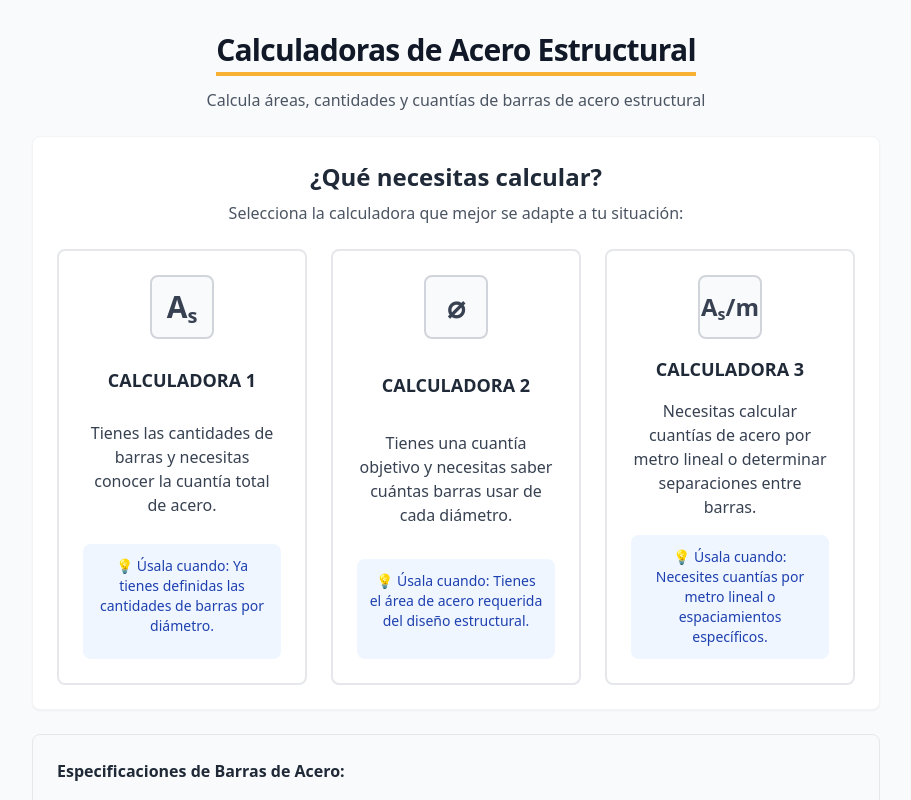
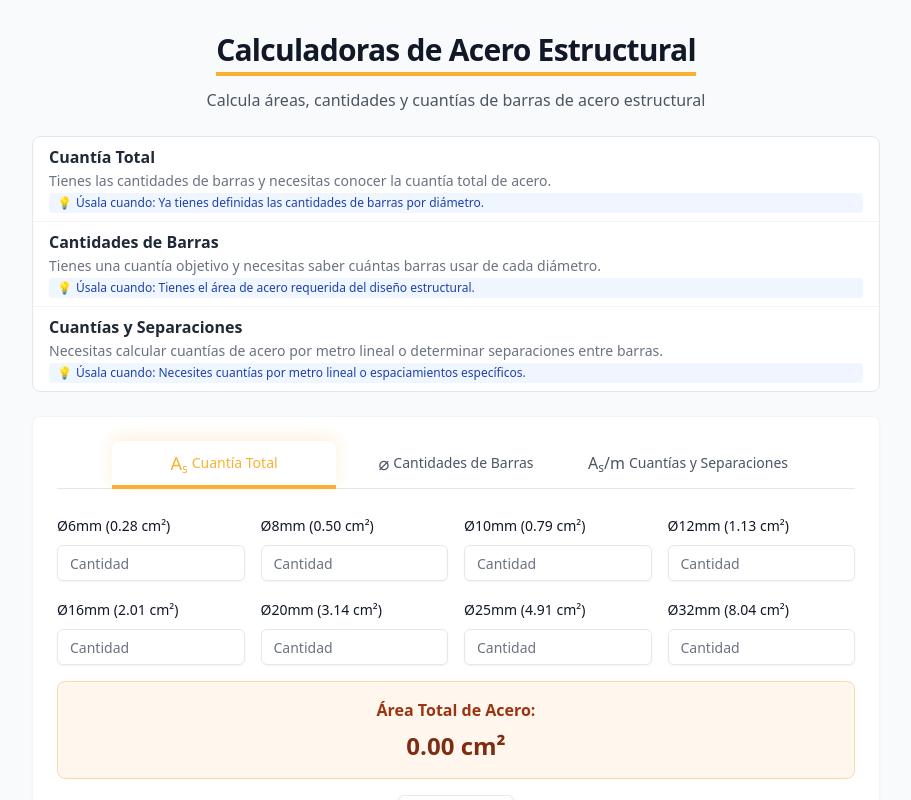
Before and after one commit to Gauss137/balasto-calculator, a Next.js app in the folder calculadoras/: page /steel-calculator in a window 1280 px wide. Shown: the top 800 px of the page, without its empty margins (184-1095 px from the left). Built offline with nearby package versions, Linux system fonts and the light colour scheme.

Commit message:
Actualización en SteelCalculator: cambios pendientes subidos a git

```diff
--- a/calculadoras/components/SteelCalculator.tsx
+++ b/calculadoras/components/SteelCalculator.tsx
@@ -26,7 +26,7 @@ export function SteelCalculator() {
     resetTable3
   } = useSteelCalculator();
 
-  const [selectedTable, setSelectedTable] = useState<string | null>(null);
+  const [selectedTab, setSelectedTab] = useState<string>('tabla1');
 
   // Auto-calcular cuando cambien los datos
   useEffect(() => {
@@ -41,69 +41,87 @@ export function SteelCalculator() {
     calculateTable3();
   }, [calculateTable3]);
 
-  const tableOptions = [
+  // Íconos pequeños para tabs
+  const tabIcons = {
+    tabla1: <span className="text-lg mr-1 align-middle">A<sub className="text-xs">s</sub></span>,
+    tabla2: <span className="text-lg mr-1 align-middle">⌀</span>,
+    tabla3: <span className="text-base mr-1 align-middle">A<sub className="text-xs">s</sub>/m</span>,
+  };
+
+  // Opciones de tabs y descripciones
+  const tabOptions = [
     {
       value: 'tabla1',
-      label: 'CALCULADORA 1',
-      icon: <div className="w-16 h-16 border-2 border-gray-300 rounded-lg flex items-center justify-center bg-gray-50"><span className="text-3xl font-bold text-gray-700">A<sub className="text-xl">s</sub></span></div>,
+      label: 'Cuantía Total',
       title: 'CALCULADORA 1: Cálculo de Cuantía Total de Acero',
       description: 'Tienes las cantidades de barras y necesitas conocer la cuantía total de acero.',
       useCase: '💡 Úsala cuando: Ya tienes definidas las cantidades de barras por diámetro.'
     },
     {
       value: 'tabla2',
-      label: 'CALCULADORA 2',
-      icon: <div className="w-16 h-16 border-2 border-gray-300 rounded-lg flex items-center justify-center bg-gray-50"><span className="text-3xl font-bold text-gray-700">⌀</span></div>,
+      label: 'Cantidades de Barras',
       title: 'CALCULADORA 2: Cálculo de Cantidades de Barras',
       description: 'Tienes una cuantía objetivo y necesitas saber cuántas barras usar de cada diámetro.',
       useCase: '💡 Úsala cuando: Tienes el área de acero requerida del diseño estructural.'
     },
     {
       value: 'tabla3',
-      label: 'CALCULADORA 3',
-      icon: <div className="w-16 h-16 border-2 border-gray-300 rounded-lg flex items-center justify-center bg-gray-50"><span className="text-2xl font-bold text-gray-700">A<sub className="text-base">s</sub>/m</span></div>,
+      label: 'Cuantías y Separaciones',
       title: 'CALCULADORA 3: Cálculo de Cuantías y Separaciones',
       description: 'Necesitas calcular cuantías de acero por metro lineal o determinar separaciones entre barras.',
       useCase: '💡 Úsala cuando: Necesites cuantías por metro lineal o espaciamientos específicos.'
     }
   ];
 
-  const renderTableSelection = () => (
-    <div className="space-y-6">
-      <div className="text-center">
-        <h2 className="text-2xl font-bold text-gray-800 mb-2">¿Qué necesitas calcular?</h2>
-        <p className="text-gray-600">Selecciona la calculadora que mejor se adapte a tu situación:</p>
-      </div>
+  // Renderizado de tabs
+  const renderTabs = () => (
+    <div className="flex flex-col md:flex-row justify-center border-b border-gray-200 mb-4 gap-2 md:gap-2">
+      {tabOptions.map((tab, idx) => (
+        <button
+          key={tab.value}
+          onClick={() => setSelectedTab(tab.value)}
+          className={`flex items-center justify-center w-full md:w-56 px-5 py-2 font-medium text-sm focus:outline-none transition-colors duration-200 rounded-t-lg md:rounded-t-lg md:border-b-4 border-l-4 md:border-l-0 -mb-px md:-mb-px whitespace-nowrap ${
+            selectedTab === tab.value
+              ? 'border-[#f8b133] text-[#f8b133] bg-white shadow-lg'
+              : 'border-transparent text-gray-600 hover:text-[#f8b133] hover:bg-gray-50'
+          }`}
+          style={{
+            boxShadow: selectedTab === tab.value
+              ? (window.innerWidth < 768
+                  ? '4px 0 16px 0 rgba(248,177,51,0.18)'
+                  : '0 -4px 16px 0 rgba(248,177,51,0.18)')
+              : undefined
+          }}
+          type="button"
+        >
+          {tabIcons[tab.value as keyof typeof tabIcons]}
+          {tab.label}
+        </button>
+      ))}
+    </div>
+  );
 
-      <div className="grid grid-cols-1 md:grid-cols-3 gap-6 auto-rows-fr">
-        {tableOptions.map((option) => (
-          <div
-            key={option.value}
-            onClick={() => setSelectedTable(option.value)}
-            className="bg-white border-2 border-gray-200 rounded-lg p-6 cursor-pointer hover:border-[#f8b133] hover:shadow-lg transition-all duration-200 group h-full"
-          >
-                        <div className="text-center h-full grid grid-rows-[auto_auto_auto_auto] gap-4">
-              <div className="flex justify-center">{option.icon}</div>
-              <h3 className="font-bold text-lg text-gray-800 group-hover:text-[#f8b133]">
-                {option.label}
-              </h3>
-              <p className="text-gray-700 font-medium">{option.description}</p>
-              <div className="bg-blue-50 p-3 rounded-lg">
-                <p className="text-sm text-blue-800 font-medium">{option.useCase}</p>
-              </div>
-            </div>
+  // Renderizado de descripciones siempre visible
+  const renderDescriptions = () => (
+    <div className="mb-6 bg-white border border-gray-200 rounded-lg overflow-hidden">
+      <div className="flex flex-col divide-y divide-gray-100">
+        {tabOptions.map((option) => (
+          <div key={option.value} className="flex flex-col gap-0.5 px-4 py-2">
+            <span className="font-bold text-gray-800 text-sm md:text-base">{option.label}</span>
+            <span className="text-gray-500 text-xs md:text-sm leading-tight">{option.description}</span>
+            <span className="inline-flex items-center gap-1 bg-blue-50 text-blue-800 text-xs px-2 py-0.5 rounded justify-start">
+              <span>💡</span>
+              <span>{option.useCase.replace('💡 ', '')}</span>
+            </span>
           </div>
         ))}
       </div>
     </div>
   );
 
-  const renderSelectedTable = () => {
-    if (!selectedTable) {
-      return renderTableSelection();
-    }
-
-    switch (selectedTable) {
+  // Renderizado de la calculadora activa
+  const renderActiveCalculator = () => {
+    switch (selectedTab) {
       case 'tabla1':
         return renderTable1();
       case 'tabla2':
@@ -111,7 +129,7 @@ export function SteelCalculator() {
       case 'tabla3':
         return renderTable3();
       default:
-        return renderTableSelection();
+        return null;
     }
   };
 
@@ -163,11 +181,6 @@ export function SteelCalculator() {
         >
           <RotateCcw size={16} />
           Resetear
-        </Button>
-      </div>
-      <div className="flex justify-center mb-4 md:justify-end md:mb-0">
-        <Button variant="outline" size="sm" onClick={() => setSelectedTable(null)}>
-          Cambiar tabla
         </Button>
       </div>
     </div>
@@ -227,11 +240,6 @@ export function SteelCalculator() {
           Resetear
         </Button>
       </div>
-      <div className="flex justify-center mb-4 md:justify-end md:mb-0">
-        <Button variant="outline" size="sm" onClick={() => setSelectedTable(null)}>
-          Cambiar tabla
-        </Button>
-      </div>
     </div>
   );
 
@@ -240,9 +248,12 @@ export function SteelCalculator() {
       {/* Selección de barras */}
       <div className="space-y-3">
         <h3 className="font-semibold text-gray-800">1. Seleccionar Barras y Cantidades:</h3>
-        <div className="grid grid-cols-1 md:grid-cols-2 gap-4">
+        <div className="grid grid-cols-2 md:grid-cols-2 gap-2 md:gap-4">
           {rebarSpecs.map((spec) => (
-            <div key={spec.diameter} className="flex items-center space-x-3 p-3 border rounded">
+            <div
+              key={spec.diameter}
+              className="flex items-center space-x-2 md:space-x-3 p-2 md:p-3 border rounded"
+            >
               <input
                 type="checkbox"
                 id={`table3-check-${spec.diameter}`}
@@ -253,9 +264,9 @@ export function SteelCalculator() {
                     [spec.diameter.toString()]: e.target.checked
                   }
                 })}
-                className="w-4 h-4"
+                className="w-3 h-3 md:w-4 md:h-4"
               />
-              <Label htmlFor={`table3-check-${spec.diameter}`} className="flex-1">
+              <Label htmlFor={`table3-check-${spec.diameter}`} className="flex-1 text-sm md:text-base">
                 {spec.label}
               </Label>
               <Input
@@ -263,13 +274,13 @@ export function SteelCalculator() {
                 min="1"
                 step="1"
                 max="99"
-                value={inputData.table3.quantities[spec.diameter.toString()] === 1 ? "" : inputData.table3.quantities[spec.diameter.toString()]}
+                value={inputData.table3.quantities[spec.diameter.toString()] === 0 ? "" : inputData.table3.quantities[spec.diameter.toString()]}
                 onChange={(e) => {
                   const val = e.target.value;
                   updateTable3({
                     quantities: {
                       ...inputData.table3.quantities,
-                      [spec.diameter.toString()]: val === "" ? 1 : Number(val)
+                      [spec.diameter.toString()]: val === "" ? 0 : Number(val)
                     }
                   });
                 }}
@@ -283,7 +294,7 @@ export function SteelCalculator() {
                     });
                   }
                 }}
-                className="w-16"
+                className="w-12 md:w-16 text-sm md:text-base"
                 disabled={!inputData.table3.selectedBars[spec.diameter.toString()]}
               />
             </div>
@@ -362,11 +373,6 @@ export function SteelCalculator() {
           Resetear
         </Button>
       </div>
-      <div className="flex justify-center mb-4 md:justify-end md:mb-0">
-        <Button variant="outline" size="sm" onClick={() => setSelectedTable(null)}>
-          Cambiar tabla
-        </Button>
-      </div>
     </div>
   );
 
@@ -382,40 +388,15 @@ export function SteelCalculator() {
         </p>
       </div>
 
-      {/* Contenido Principal */}
-      {selectedTable ? (
-        <>
-          {/* Header de tabla seleccionada con botón para cambiar */}
-          <div className="bg-white rounded-lg shadow-sm border border-gray-100 p-6">
-            {/* Encabezado de cada calculadora */}
-            <div className="flex flex-col md:flex-row md:items-center md:justify-between gap-0">
-              <h2 className="text-lg font-bold text-gray-800 text-center md:text-left">
-                {tableOptions.find(option => option.value === selectedTable!)?.title}
-              </h2>
-            </div>
-            {renderSelectedTable()}
-          </div>
-        </>
-      ) : (
-        <div className="bg-white rounded-lg shadow-sm border border-gray-100 p-6">
-          {renderSelectedTable()}
-        </div>
-      )}
+      {/* Descripciones siempre visibles */}
+      {renderDescriptions()}
 
-      {/* Información adicional */}
-      <div className="bg-gray-50 p-6 rounded-lg border border-gray-200">
-        <h3 className="font-semibold text-gray-800 mb-3">Especificaciones de Barras de Acero:</h3>
-        <div className="grid grid-cols-2 md:grid-cols-4 gap-4">
-          {rebarSpecs.map((spec) => (
-            <div key={spec.diameter} className="text-center">
-              <div className="font-semibold text-gray-700">{spec.label}</div>
-              <div className="text-sm text-gray-600">
-                Área: {spec.area.toFixed(2)} {DEFAULT_UNITS.AREA}
-              </div>
-            </div>
-          ))}
-        </div>
+      {/* Tabs y calculadora activa */}
+      <div className="bg-white rounded-lg shadow-sm border border-gray-100 p-6">
+        {renderTabs()}
+        <div className="mt-6">{renderActiveCalculator()}</div>
       </div>
+
     </div>
   );
 }
```
